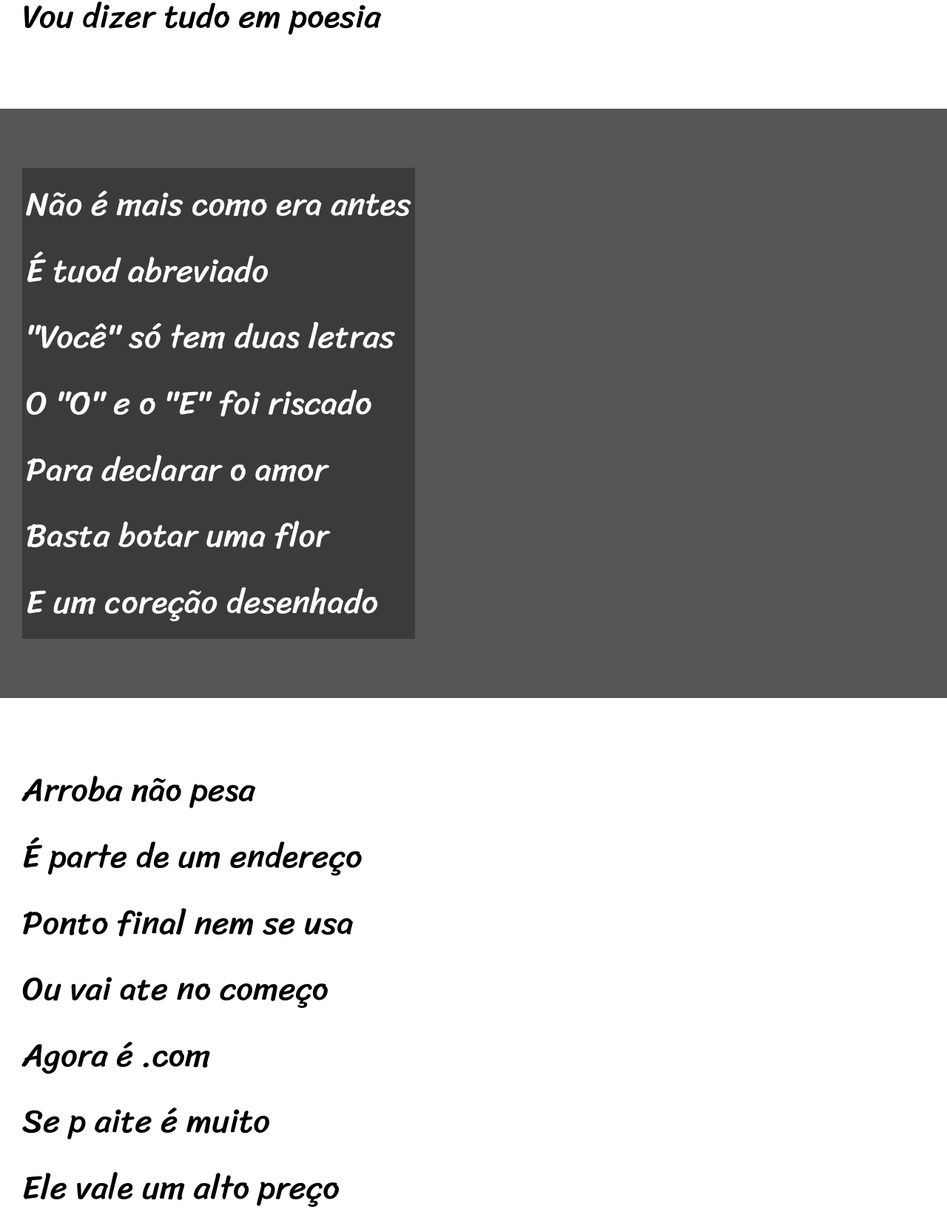
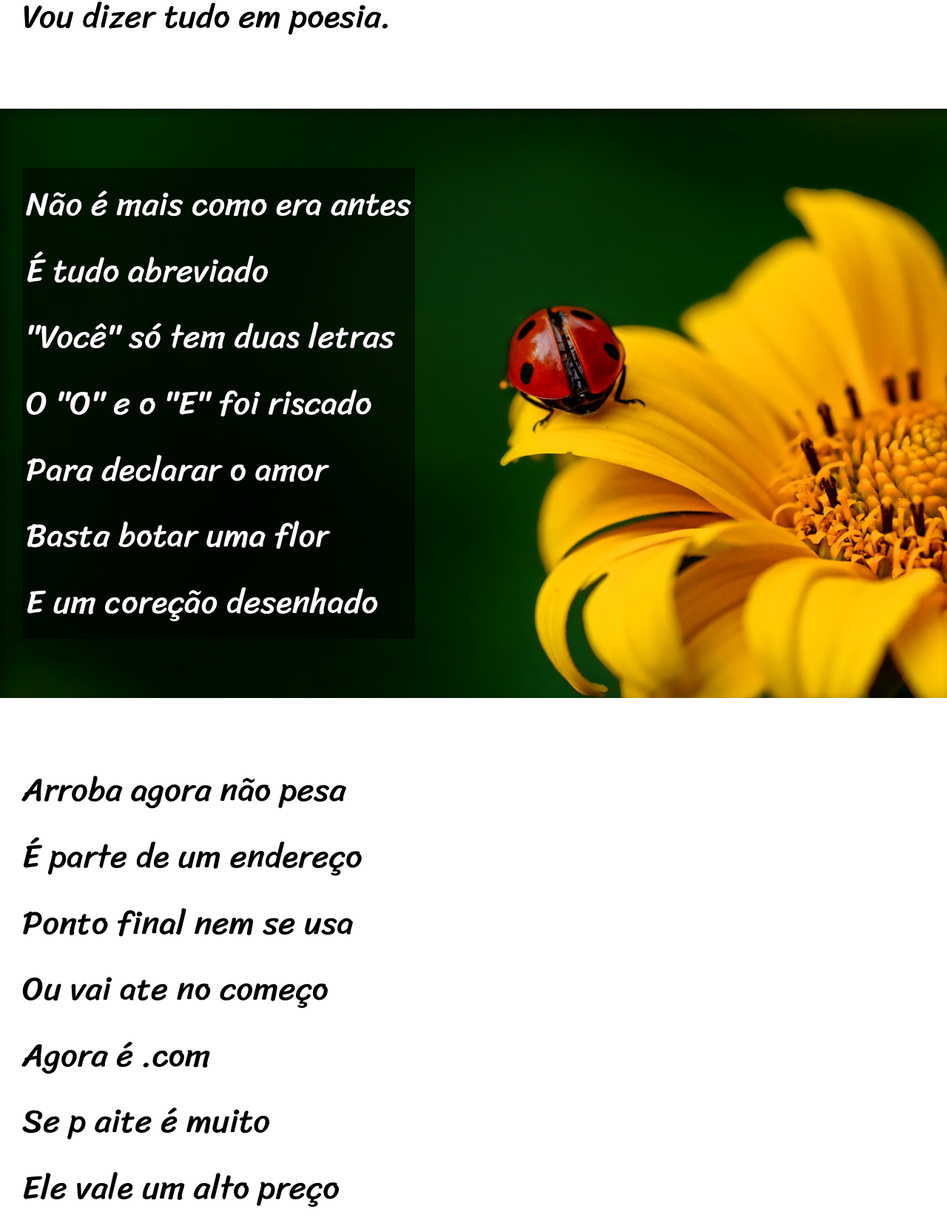
Before and after one commit to DouglasToledo00/html-cssS, a plain HTML site: page desafio/ex023/cordel.html in a window 1280 px wide. Shown: the part 900-2554 px from the top of the page at 74% size. Drawn offline with Linux system fonts and the light colour scheme.

Commit message:
Finalizei o desafio

```diff
--- a/desafio/ex023/cordel.html
+++ b/desafio/ex023/cordel.html
@@ -25,14 +25,14 @@
         <br>
         Antes que eu caduque
         <br>
-        Vou dizer tudo em poesia
+        Vou dizer tudo em poesia.
     </section>
 
-    <section class="imagem">
+    <section class="imagem" id="img01">
 
         <p>Não é mais como era antes
           <br>
-          É tuod abreviado
+          É tudo abreviado
           <br>
           "Você" só tem duas letras
           <br>
@@ -48,7 +48,7 @@
     </section>
 
     <section class="normal">
-         <p>Arroba não pesa
+         <p>Arroba agora não pesa
            <br>
            É parte de um endereço
            <br>
@@ -83,7 +83,7 @@
 
     </section>
 
-    <section class="imagem">
+    <section class="imagem" id="img02">
         <p>
             Tenho saudade das cartas
             <br>
@@ -117,6 +117,7 @@
             O mundo ficou cativo
             <br>
             Da tecnologia do agora.
+
         </p>
          <p>
             Felizmente, pra orar
@@ -135,7 +136,7 @@
         </p>
     </section>
     <footer>
-        <p>Siete criado por <a href="https://github.com/Douglastoledo00" target="_blank">Douglas</a> para o <a href="https://www.cursoemvideo.com/" target="_blank">cursoemvideo</a></p>
+        <p>Site criado por <a href="https://github.com/Douglastoledo00" target="_blank">Douglas</a> para o <a href="https://www.cursoemvideo.com/" target="_blank">cursoemvideo</a></p>
     </footer>
 
 </body>
--- a/desafio/ex023/style.css
+++ b/desafio/ex023/style.css
@@ -61,10 +61,16 @@ section{
     padding-left: 30px;
 }
 
+section > p{
+    padding-bottom: 2em;
+}
+
 section.imagem > p{
-    background-color: rgba(0, 0, 0, 0.315);
+    background-color: rgba(0, 0, 0, 0.515);
     display: inline-block;
     padding: 5px;
+    text-shadow: 1px 1px 0px black;
+
 }
 
 section.normal{
@@ -73,8 +79,21 @@ section.normal{
 }
 
 section.imagem{
-    background-color: rgba(0, 0, 0, 0.49);
+    background-color: rgba(0, 0, 0, 0.373);
     color: white;
+    box-shadow: inset 6px 6px 13px 0px rgba(0, 0, 0, 0.363);
+    background-attachment: fixed;
+}
+section#img01{
+      background-image: url('../ex023/imagens/background001.jpg');
+      background-position: right center;
+      background-size: cover;
+}
+
+section#img02{
+      background-image:url('../ex023/imagens/background002.jpg');
+      background-position: right center;
+      background-size: cover;
 }
 
 footer{
```
